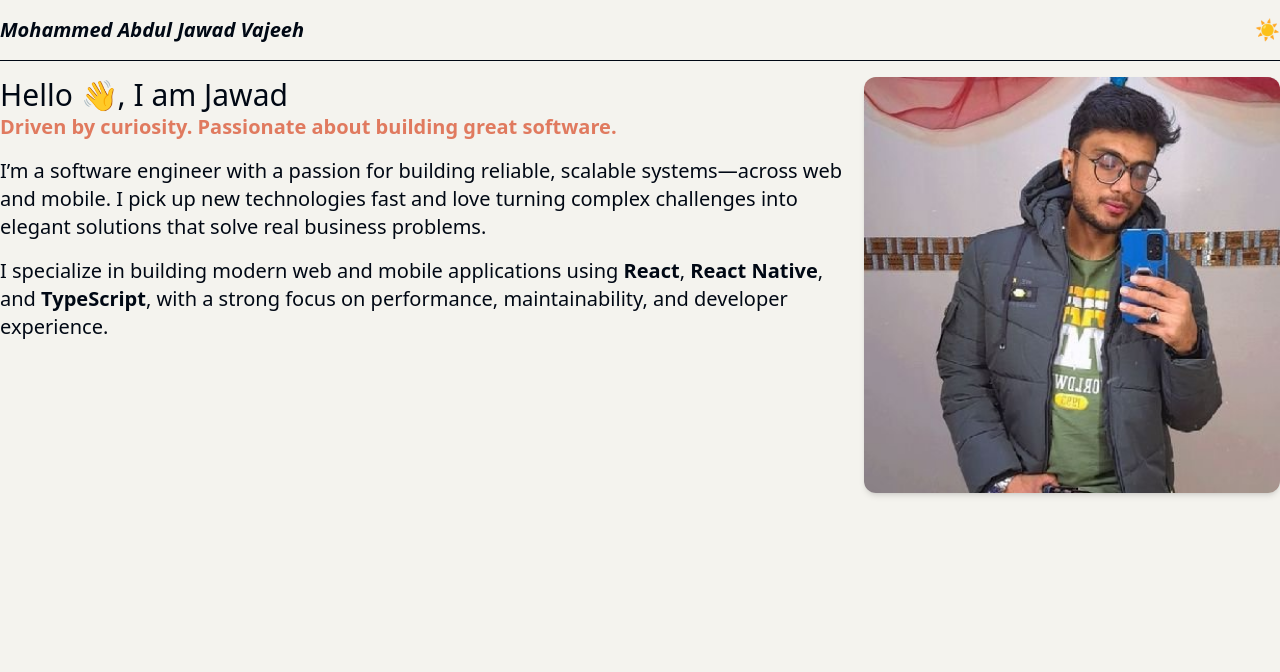
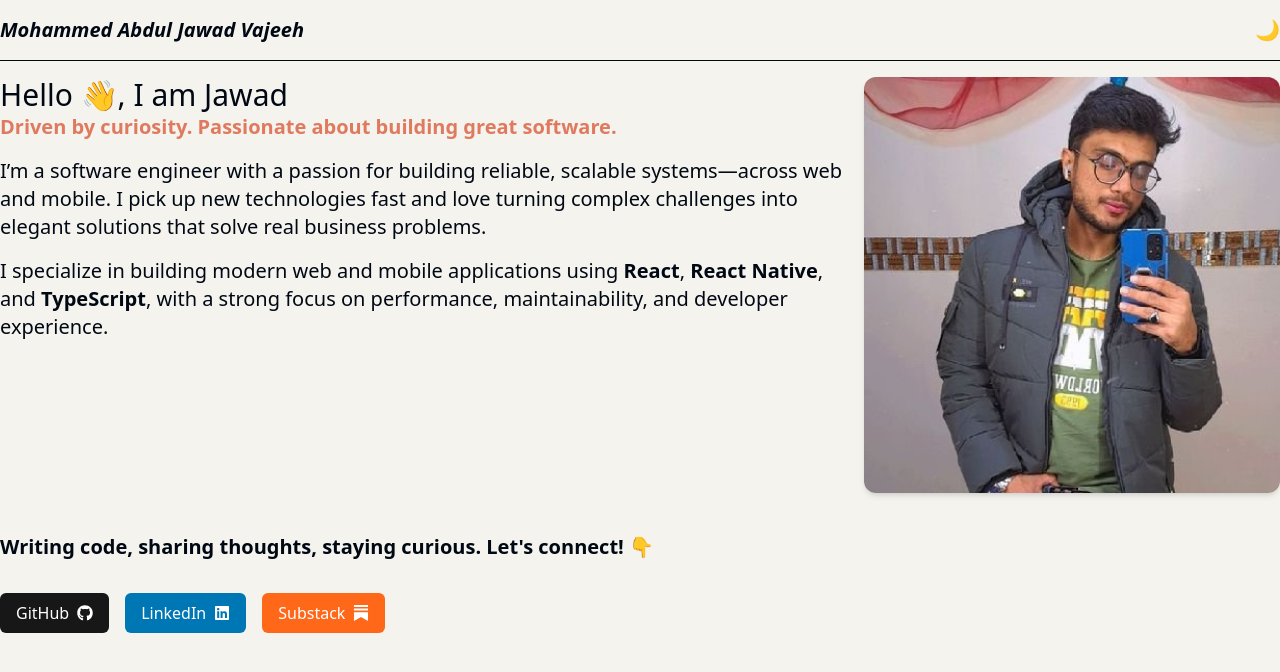
Before and after one commit to jawadvajeeh/portfolio, an Astro site: page / in a window 1280 px wide. Built offline with nearby package versions, Linux system fonts and the light colour scheme; Astro itself is replaced by a stand-in of ours.

Commit message:
added socials section

```diff
--- a/package.json
+++ b/package.json
@@ -16,6 +16,7 @@
     "astro": "^5.5.4",
     "react": "^19.0.0",
     "react-dom": "^19.0.0",
+    "react-icons": "^5.5.0",
     "tailwindcss": "^4.0.17"
   }
 }
--- a/src/components/Hero.astro
+++ b/src/components/Hero.astro
@@ -2,11 +2,11 @@
 import profileImg from '../assets/profile.jpg';
 ---
 
-<section class="px-2 md:px-0 mb-4">
+<section class="px-2 md:px-0 mb-10">
 	<div class="mt-4 grid grid-cols-1 md:grid-cols-3 gap-4">
 		<div class="md:col-span-2 order-2 md:order-1">
 			<h1 class="text-3xl">Hello 👋, I am Jawad</h1>
-			<h3 class="font-bold text-primary text-xl">Driven by curiosity. Passionate about building great software.</h3>
+			<h3 class="font-bold text-primary text-lg md:text-xl">Driven by curiosity. Passionate about building great software.</h3>
 			<p class="mt-4 text-xl">I’m a software engineer with a passion for building reliable, scalable systems—across web and mobile. I pick up new technologies fast and love turning complex challenges into elegant solutions that solve real business problems.</p>
 			<p class="mt-4 text-xl">I specialize in building modern web and mobile applications using <strong>React</strong>, <strong>React Native</strong>, and <strong>TypeScript</strong>, with a strong focus on performance, maintainability, and developer experience.</p>
 		</div>
--- /dev/null
+++ b/src/components/Socials.astro
@@ -0,0 +1,8 @@
+---
+import ReactSocials from './Socials';
+---
+
+<section class="px-2 md:px-0 mb-10">
+  <h3 class="text-lg md:text-xl font-semibold mb-4">Writing code, sharing thoughts, staying curious. Let's connect! 👇</h3>
+  <ReactSocials client:load />
+</section>
--- /dev/null
+++ b/src/components/Socials.tsx
@@ -0,0 +1,46 @@
+import { FaGithub, FaLinkedin } from 'react-icons/fa';
+import { SiSubstack } from 'react-icons/si';
+
+const socials = [
+	{
+		name: 'GitHub',
+		href: 'https://github.com/your-username',
+		icon: <FaGithub className="text-white" />,
+		bgColor: 'bg-[#181717]', // GitHub black
+	  },
+  {
+    name: 'LinkedIn',
+    href: 'https://www.linkedin.com/in/your-username',
+    icon: <FaLinkedin className="text-white" />,
+    bgColor: 'bg-[#0077B5]', // LinkedIn blue
+  },
+  {
+    name: 'Substack',
+    href: 'https://your-substack.substack.com',
+    icon: <SiSubstack className="text-white" />,
+    bgColor: 'bg-[#FF6719]', // Substack orange
+  },
+
+];
+
+const Socials = () => {
+  return (
+    <div className="flex gap-4 mt-8">
+      {socials.map(({ name, href, icon, bgColor }) => (
+		<a
+          key={name}
+          href={href}
+          target="_blank"
+          rel="noopener noreferrer"
+          aria-label={name}
+          className={`flex items-center gap-2 px-4 py-2 rounded-md text-white font-medium ${bgColor}`}
+        >
+		  <span>{name}</span>
+          {icon}
+        </a>
+      ))}
+    </div>
+  );
+};
+
+export default Socials;
--- a/src/components/ThemeToggle.astro
+++ b/src/components/ThemeToggle.astro
@@ -2,5 +2,5 @@
 import ThemeScript from "../scripts/theme-toggle";
 ---
 
-<button class="cursor-pointer" id="theme-toggle">Toggle Theme</button>
+<button class="cursor-pointer" id="theme-toggle"></button>
 <ThemeScript client:load />
--- a/src/pages/index.astro
+++ b/src/pages/index.astro
@@ -3,11 +3,13 @@ import "../styles/global.css";
 import Layout from '../layouts/Layout.astro';
 import Navigation from '../components/Navigation.astro';
 import Hero from "../components/Hero.astro";
+import Socials from "../components/Socials.astro";
 ---
 
 <Layout>
 	<div class="max-w-7xl mx-auto">
 		<Navigation />
 		<Hero />
+		<Socials />
 	</div>
 </Layout>
--- a/src/scripts/theme-toggle.ts
+++ b/src/scripts/theme-toggle.ts
@@ -11,7 +11,7 @@ export function setupThemeToggle(buttonId: string) {
 	const button = document.getElementById(buttonId);
 
 	if (!button) return;
-	button.innerText = initialTheme === 'dark' ? '🌙' : '☀️';
+	button.innerText = initialTheme === 'dark' ? '☀️' : '🌙';
 
 	button.addEventListener("click", () => {
 		const current = html.classList.contains("dark") ? "dark" : "light";
@@ -19,7 +19,7 @@ export function setupThemeToggle(buttonId: string) {
 
 		html.classList.remove(current);
 		html.classList.add(next);
-		button.innerText = next === 'dark' ? '🌙' : '☀️';
+		button.innerText = next === 'dark' ? '☀️' : '🌙';
 		localStorage.setItem("theme", next);
 	});
 }
```
Also changed, not shown: 1 other file.
